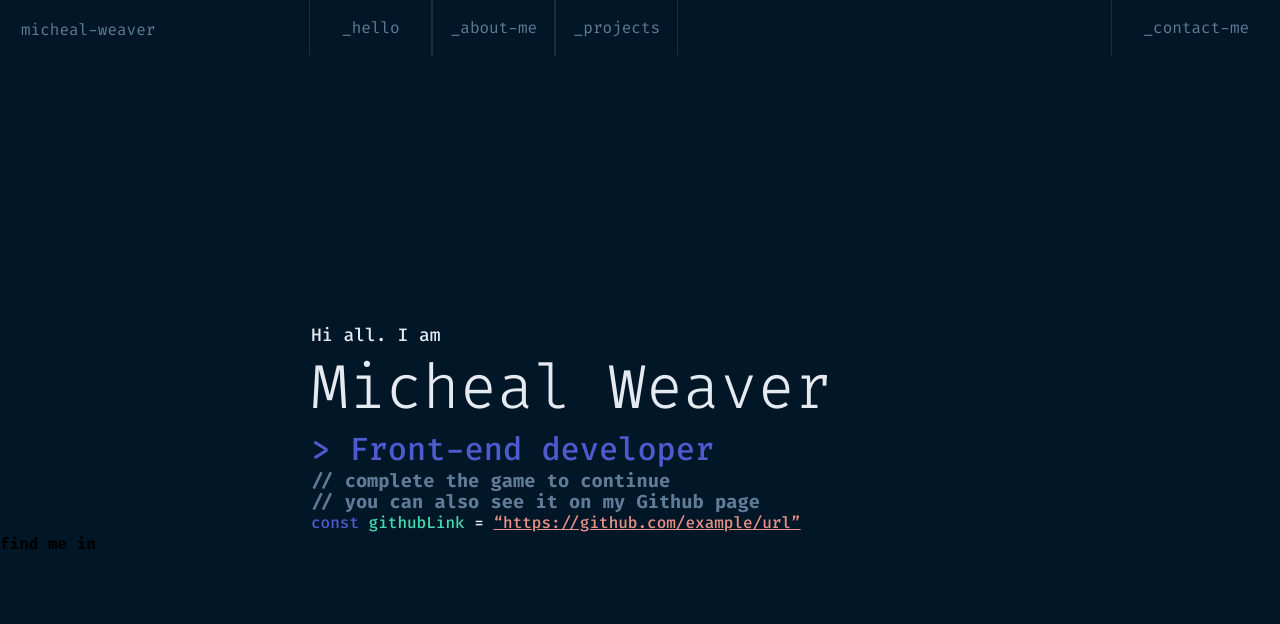
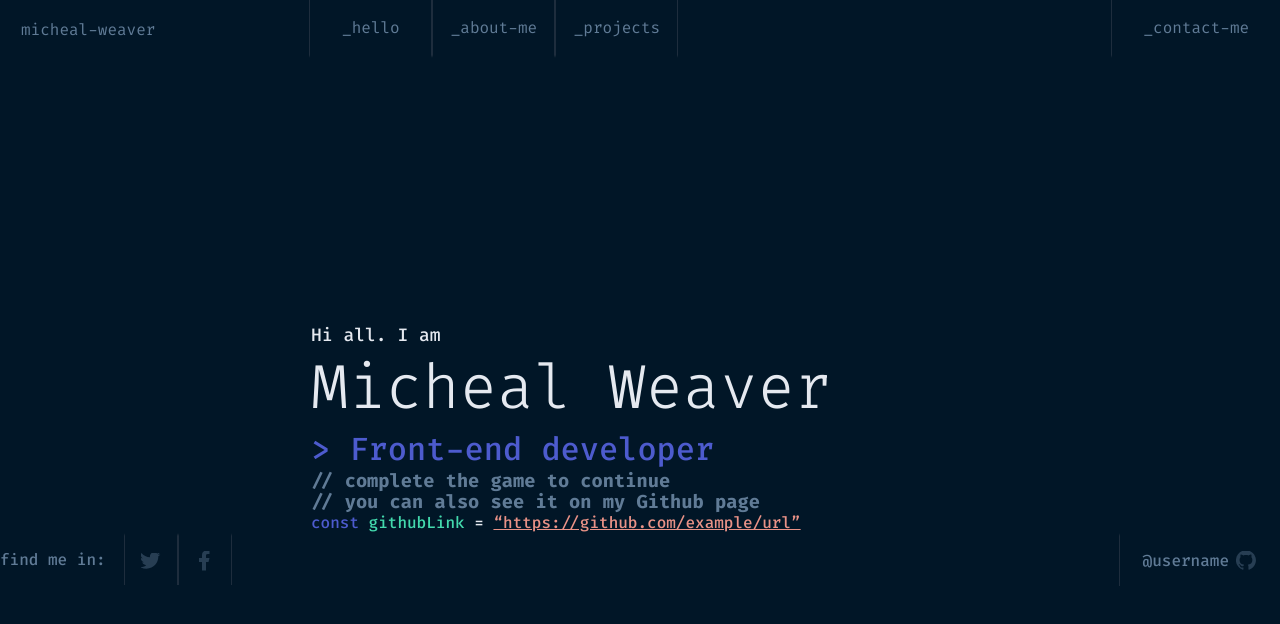
Before and after one commit to Denys-Haidemskyi/_Portfolio_, a plain HTML site: page index.html in a window 1280 px wide. Drawn offline with Linux system fonts and the light colour scheme.

Commit message:
create a full main page without snake game

```diff
--- a/css/styles.css
+++ b/css/styles.css
@@ -162,3 +162,94 @@ header {
     text-align: left;
     text-decoration: underline;
 }
+
+/*/ FOOTER /*/
+
+footer {
+    display: flex;
+    align-items: center;
+    margin-bottom: auto;
+}
+
+footer ul {
+    display: flex;
+}
+
+
+footer h4 {
+    color: rgb(96, 123, 150);
+    font-family: 'Fira Code', monospace;
+    font-size: 16px;
+    font-weight: 450;
+    line-height: 21px;
+    letter-spacing: 0%;
+    text-align: left;
+    margin-right: 18px;
+}
+
+.footer-item {
+    width: 52px;
+    height: 49px;
+    display: flex;
+    align-items: center;
+    justify-content: center;
+    border-left: 1px solid rgb(30, 45, 61);
+    border-right: 1px solid rgb(30, 45, 61);
+    border-top: 3px solid transparent;
+    transition: 250ms border-top;
+}
+
+.footer-item a {
+    display: flex;
+    align-items: center;
+    justify-content: center;
+}
+
+.footer-item:hover,
+.footer-item:active,
+.footer-item:focus {
+    border-top: 3px solid rgb(254, 165, 95);
+    cursor: pointer;
+}
+
+.footer-item:hover svg path {
+    transition: 250ms fill;
+    fill: #607b96;
+}
+
+.git-link-footer {
+    margin-left: auto;
+    display: flex;
+    align-items: center;
+    justify-content: center;
+    border-left: 1px solid rgb(30, 45, 61);
+    border-top: 3px solid transparent;
+    transition: 250ms border-top, 250ms color;
+    padding-right: 24.02px;
+    height: 49.74px;
+    padding-left: 23px;
+    color: rgb(96, 123, 150);
+    font-family: 'Fira Code', monospace;
+    font-size: 16px;
+    font-weight: 450;
+    line-height: 21px;
+    letter-spacing: 0%;
+    text-align: left;
+}
+
+.git-link-footer:hover,
+.git-link-footer:focus,
+.git-link-footer:active {
+    border-top: 3px solid rgb(254, 165, 95);
+    cursor: pointer;
+    color: rgb(255, 255, 255);
+}
+
+.svg-git {
+    padding-left: 6.98px;
+}
+
+.git-link-footer:hover svg path {
+    transition: 250ms fill;
+    fill: #607b96;
+}
--- a/index.html
+++ b/index.html
@@ -36,7 +36,50 @@
         </div>
     </main>
     <footer>
-        <h4>find me in</h4>
+        <h4>find me in:</h4>
+        <ul>
+            <li class="footer-item">
+                <a href="#">
+                    <svg class="twitter-svg" width="20.000000" height="16.000000" viewBox="0 0 20 16" fill="#273e53" xmlns="http://www.w3.org/2000/svg"
+                    xmlns:xlink="http://www.w3.org/1999/xlink">
+                    <desc>
+                        Created with Pixso.
+                    </desc>
+                    <defs />
+                    <path id="Vector"
+                        d="M19.38 1.15C18.61 1.49 17.81 1.71 16.98 1.81C17.85 1.29 18.5 0.46 18.82 -0.5C18 -0.02 17.1 0.33 16.16 0.51C15.53 -0.16 14.7 -0.61 13.79 -0.76C12.88 -0.91 11.94 -0.76 11.13 -0.32C10.32 0.11 9.67 0.8 9.29 1.64C8.91 2.48 8.82 3.43 9.03 4.32C7.37 4.24 5.74 3.81 4.26 3.06C2.77 2.3 1.46 1.25 0.41 -0.05C0.04 0.59 -0.15 1.32 -0.15 2.06C-0.15 3.51 0.59 4.79 1.71 5.54C1.04 5.52 0.39 5.34 -0.19 5.01L-0.19 5.07C-0.19 6.03 0.15 6.97 0.76 7.72C1.37 8.46 2.22 8.98 3.17 9.17C2.55 9.34 1.91 9.36 1.28 9.24C1.55 10.07 2.07 10.8 2.77 11.32C3.47 11.84 4.31 12.13 5.19 12.15C4.32 12.83 3.33 13.33 2.26 13.63C1.2 13.92 0.09 14.01 -1 13.88C0.91 15.11 3.13 15.76 5.41 15.76C13.1 15.76 17.31 9.38 17.31 3.86C17.31 3.68 17.3 3.5 17.29 3.32C18.11 2.73 18.82 1.99 19.38 1.15L19.38 1.15Z"
+                        fill="#273e53" fill-opacity="1.000000" fill-rule="nonzero" />
+                    </svg>
+                </a>
+            </li>
+            <li class="footer-item">
+                <a href="#">
+                    <svg class="facebook-svg" width="11.000000" height="20.000000" viewBox="0 0 11 20" fill="#273e53" xmlns="http://www.w3.org/2000/svg"
+                        xmlns:xlink="http://www.w3.org/1999/xlink">
+                        <desc>
+                            Created with Pixso.
+                        </desc>
+                        <defs />
+                        <path id="Vector"
+                            d="M7 11L9.5 11L10.5 7L7 7L7 5C7 3.96 7 3 9 3L10.5 3L10.5 -0.36C10.17 -0.41 8.94 -0.5 7.64 -0.5C4.92 -0.5 3 1.15 3 4.2L3 7L0 7L0 11L3 11L3 19.5L7 19.5L7 11Z"
+                            fill="#273e53" fill-opacity="1.000000" fill-rule="nonzero" />
+                    </svg>
+                </a>
+            </li>
+        </ul>
+        <a href="#" class="git-link-footer">
+            @username
+            <svg class="svg-git" width="20.000000" height="19.000000" viewBox="0 0 20 19" fill="none" xmlns="http://www.w3.org/2000/svg"
+                xmlns:xlink="http://www.w3.org/1999/xlink">
+                <desc>
+                    Created with Pixso.
+                </desc>
+                <defs />
+                <path id="Vector"
+                    d="M9.97 -0.73C4.45 -0.73 -0.03 3.75 -0.03 9.27C-0.03 11.37 0.63 13.42 1.86 15.12C3.09 16.82 4.82 18.1 6.81 18.76C7.31 18.85 7.5 18.55 7.5 18.29C7.5 18.05 7.48 17.26 7.48 16.42C4.97 16.89 4.32 15.81 4.12 15.25C4.01 14.96 3.52 14.07 3.1 13.84C2.75 13.65 2.25 13.19 3.08 13.17C3.87 13.16 4.43 13.9 4.62 14.2C5.52 15.71 6.96 15.29 7.53 15.02C7.62 14.37 7.88 13.94 8.17 13.69C5.95 13.44 3.62 12.57 3.62 8.75C3.62 7.66 4.01 6.76 4.65 6.06C4.55 5.81 4.2 4.79 4.75 3.41C4.75 3.41 5.58 3.15 7.5 4.44C8.31 4.21 9.15 4.1 10 4.1C10.85 4.1 11.7 4.21 12.5 4.44C14.41 3.14 15.25 3.41 15.25 3.41C15.8 4.79 15.45 5.81 15.35 6.06C15.98 6.76 16.37 7.65 16.37 8.75C16.37 12.59 14.04 13.44 11.81 13.69C12.17 14 12.49 14.6 12.49 15.54C12.49 16.87 12.47 17.95 12.47 18.29C12.47 18.55 12.66 18.86 13.16 18.76C15.15 18.09 16.87 16.81 18.09 15.11C19.31 13.41 19.97 11.37 19.97 9.27C19.97 3.75 15.5 -0.73 9.97 -0.73Z"
+                    fill="#273e53" fill-opacity="1.000000" fill-rule="nonzero" />
+            </svg>
+        </a>
     </footer>
 </body>
 </html>
```
Also changed, not shown: images/facebook.svg (added), images/git.svg (added), images/twitter.svg (added).
